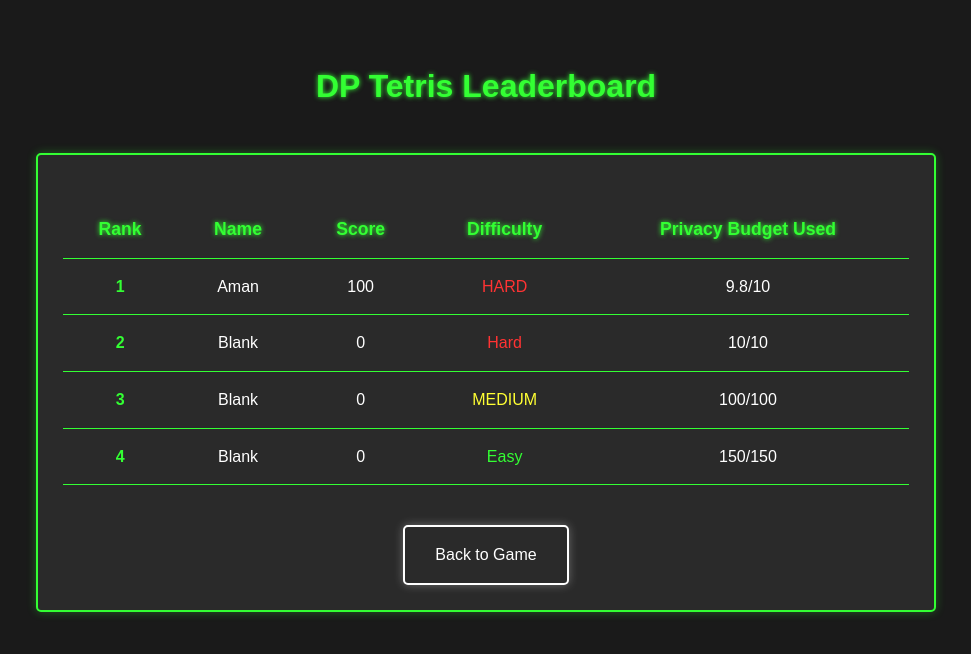
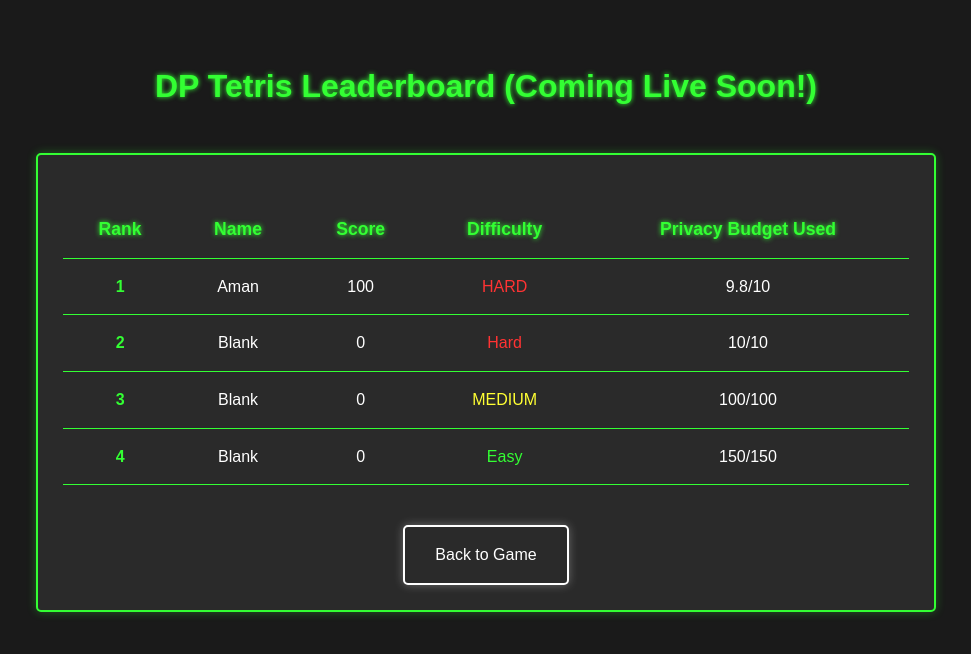
Before and after one commit to AmanPriyanshu/Differentially-Private-Tetris, a plain HTML site: page leaderboard.html in a window 1280 px wide. Shown: the whole page, without its empty margins (154-1125 px from the left). Drawn offline with Linux system fonts and the light colour scheme.

Commit message:
Update leaderboard.html

```diff
--- a/leaderboard.html
+++ b/leaderboard.html
@@ -88,7 +88,7 @@
 </head>
 <body>
     <div class="container">
-        <h1>DP Tetris Leaderboard</h1>
+        <h1>DP Tetris Leaderboard (Coming Live Soon!)</h1>
 
         <div class="section">
             <table class="leaderboard-table">
```
